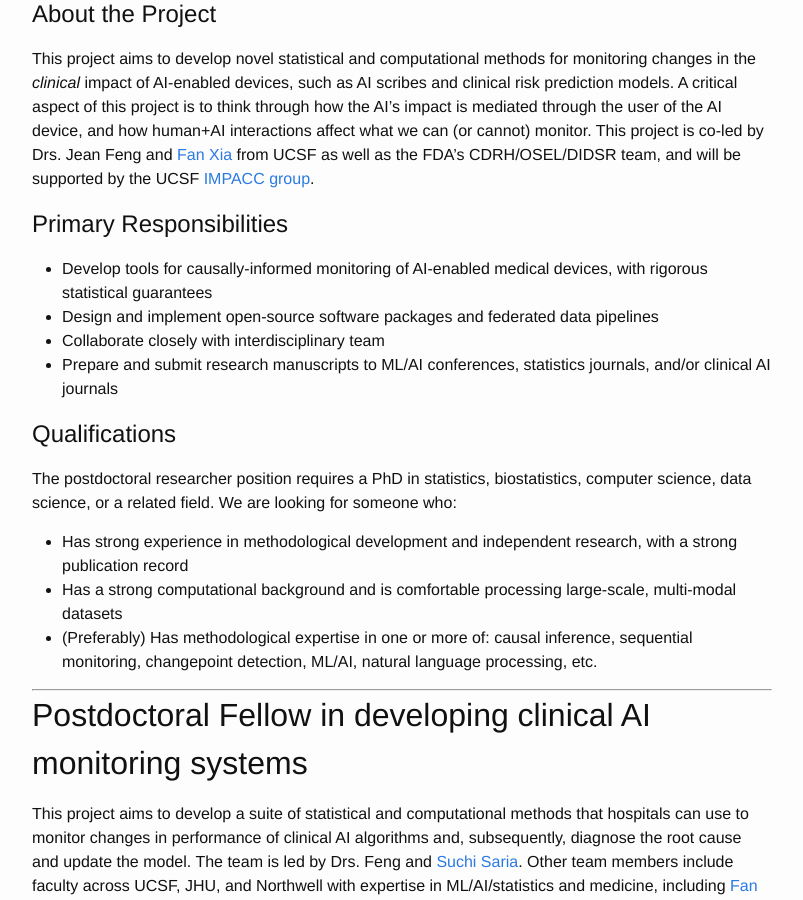
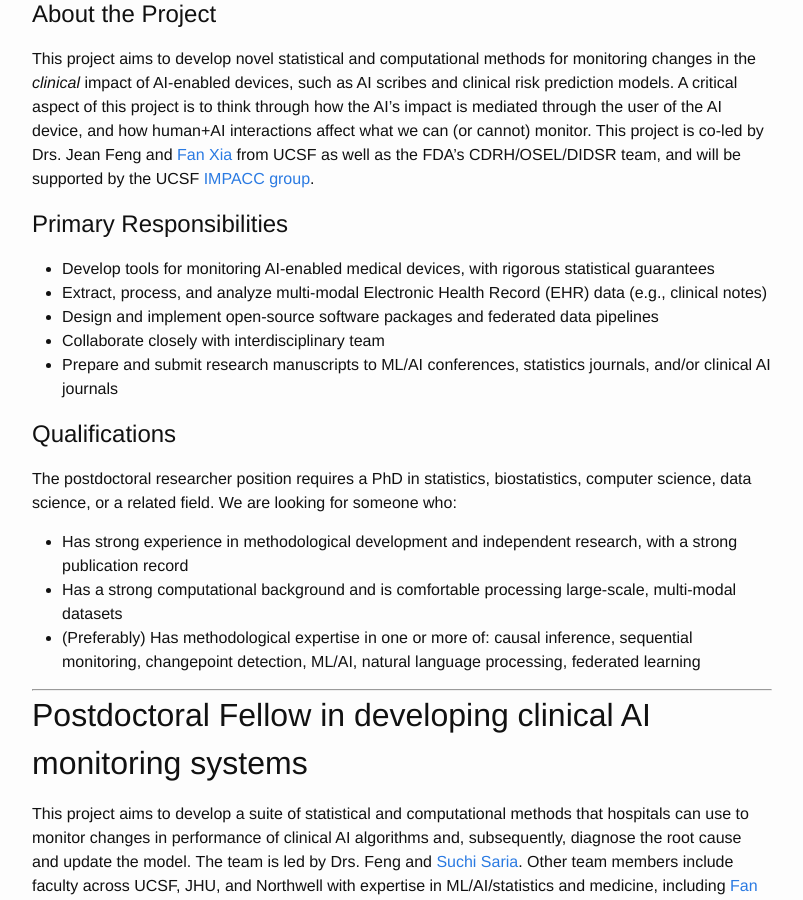
Before and after one commit to jjfeng/jjfeng.github.io, a Jekyll site: the page built from joining.md, in a window 1280 px wide and 900 px high, scrolled down 368 px. Shown: the whole window, without its empty margins (238-1041 px from the left). Built offline with Jekyll 4.4.1, drawn with Linux system fonts in a browser that asks for light colours.

Commit message:
update joning

```diff
--- a/joining.md
+++ b/joining.md
@@ -15,7 +15,8 @@
 This project aims to develop novel statistical and computational methods for monitoring changes in the *clinical* impact of AI-enabled devices, such as AI scribes and clinical risk prediction models. A critical aspect of this project is to think through how the AI’s impact is mediated through the user of the AI device, and how human+AI interactions affect what we can (or cannot) monitor. This project is co-led by Drs. Jean Feng and [Fan Xia](https://profiles.ucsf.edu/fan.xia) from UCSF as well as the FDA’s CDRH/OSEL/DIDSR team, and will be supported by the UCSF [IMPACC group](https://docit.ucsf.edu/news/first-continuous-ai-monitoring-platform-clinical-care).
 
 ## Primary Responsibilities
-* Develop tools for causally-informed monitoring of AI-enabled medical devices, with rigorous statistical guarantees
+* Develop tools for monitoring AI-enabled medical devices, with rigorous statistical guarantees
+* Extract, process, and analyze multi-modal Electronic Health Record (EHR) data (e.g., clinical notes)
 * Design and implement open-source software packages and federated data pipelines
 * Collaborate closely with interdisciplinary team
 * Prepare and submit research manuscripts to ML/AI conferences, statistics journals, and/or clinical AI journals
@@ -24,7 +25,7 @@
 The postdoctoral researcher position requires a PhD in statistics, biostatistics, computer science, data science, or a related field. We are looking for someone who:
 * Has strong experience in methodological development and independent research, with a strong publication record
 * Has a strong computational background and is comfortable processing large-scale, multi-modal datasets
-* (Preferably) Has methodological expertise in one or more of: causal inference, sequential monitoring, changepoint detection, ML/AI, natural language processing, etc.
+* (Preferably) Has methodological expertise in one or more of: causal inference, sequential monitoring, changepoint detection, ML/AI, natural language processing, federated learning
 
 
 -------
```
